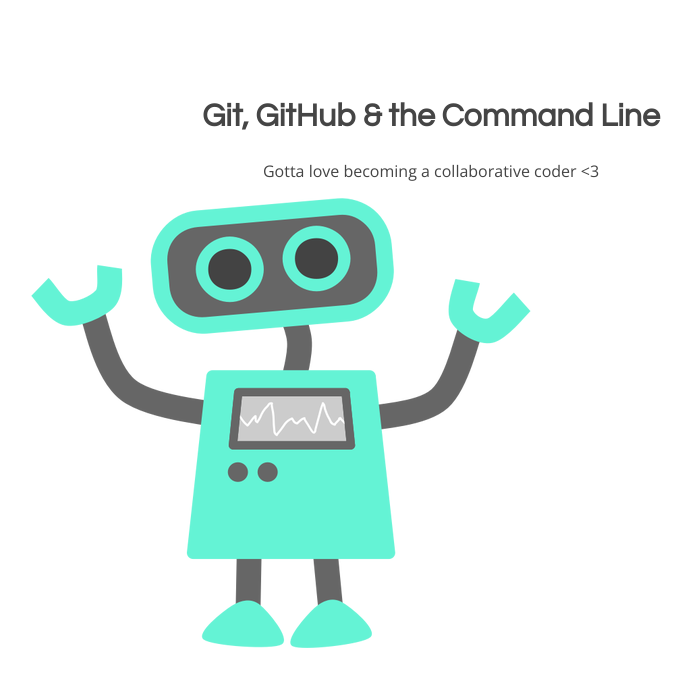
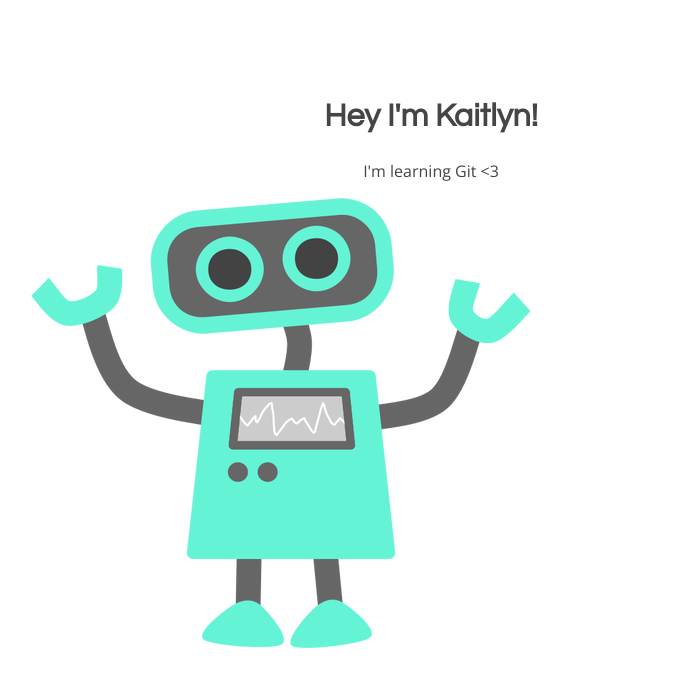
Before and after one commit to kaitlepack/skillcrush, a plain HTML site: page index.html in a window 1280 px wide. Shown: the whole page, without its empty margins (209-901 px from the left). Drawn offline with nearby package versions, Linux system fonts and the light colour scheme.

Commit message:
changed h1 and p tag

```diff
--- a/index.html
+++ b/index.html
@@ -8,8 +8,8 @@
 </head>
 <body>
 	<section>
-		<h1>Git, GitHub & the Command Line</h1>
-		<p>Gotta love becoming a collaborative coder <3</p>
+		<h1>Hey I'm Kaitlyn!</h1>
+		<p>I'm learning Git <3</p>
 		<img src="img/happy-blue-robot.png">
 	</section>
 </body>
```
